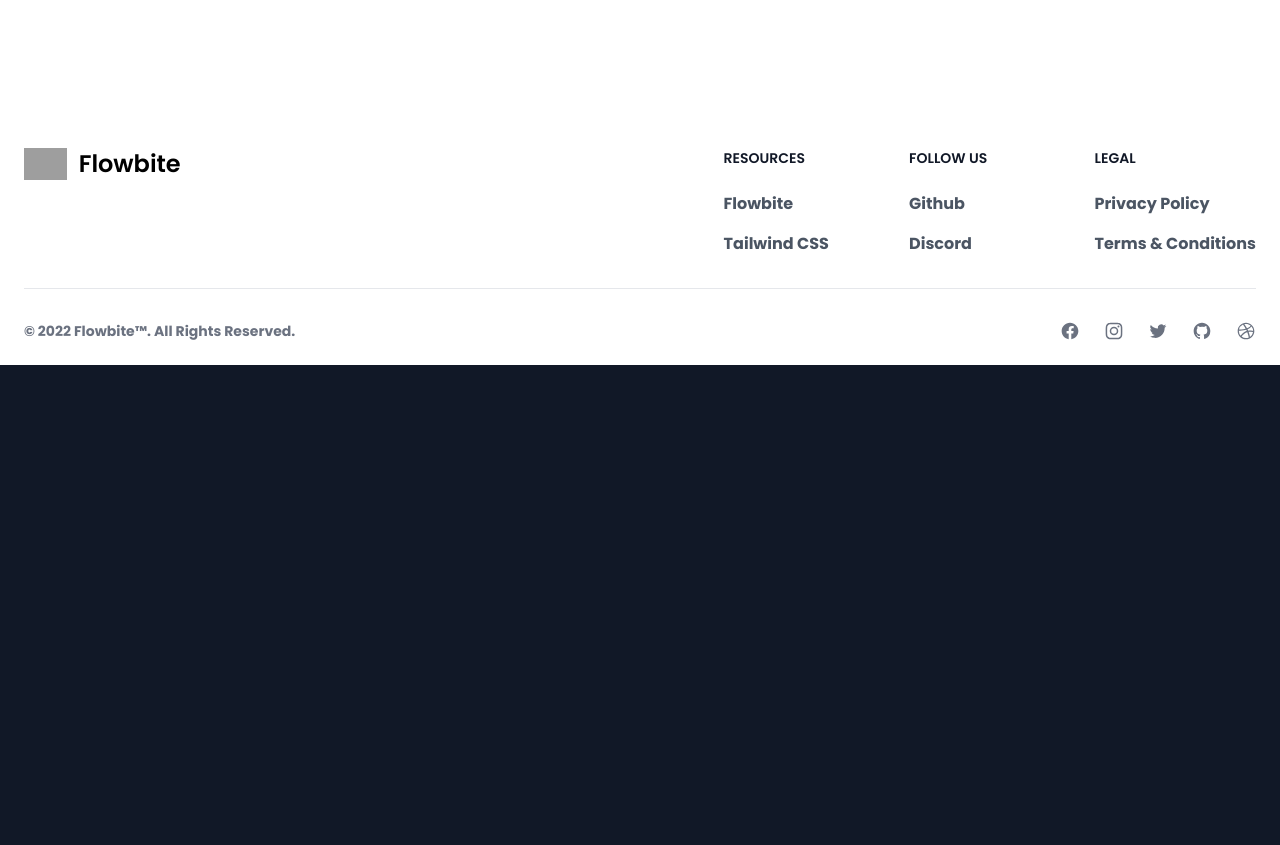
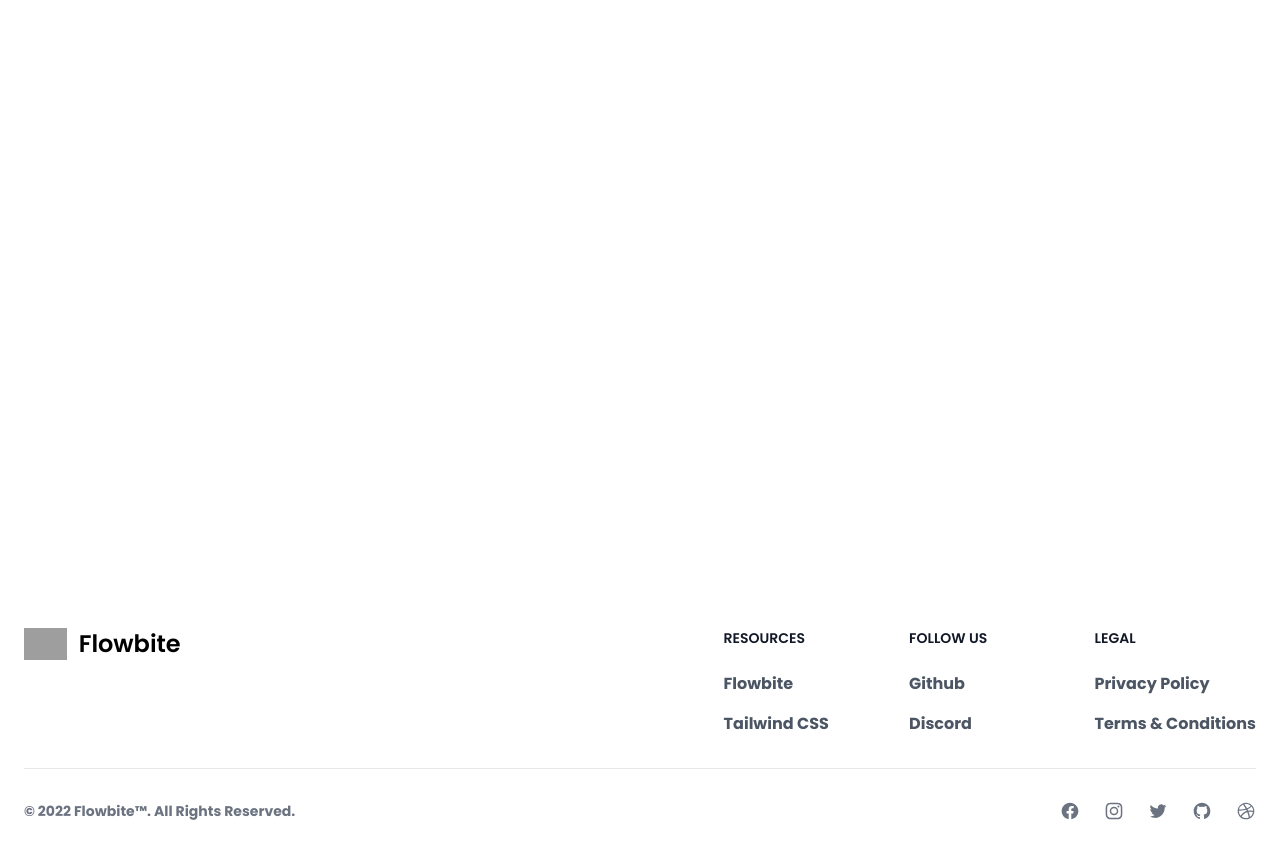
Before and after one commit to JessyQuinto/portafolio, an Angular app: page / in a window 1280 px wide. Shown: the part 800-1645 px from the top of the page. Before the commit the page ends 1165 px from the top, so only its background shows below. Built offline with nearby package versions, Linux system fonts and the light colour scheme; grey boxes are pictures that could not be loaded.

Commit message:
Update app.component.html

```diff
--- a/src/app/app.component.html
+++ b/src/app/app.component.html
@@ -66,7 +66,6 @@
   </nav>
 </header>
 
-
 <section class="bg-white dark:bg-gray-900">
   <div class="container mx-auto flex flex-col lg:flex-row items-center py-5 lg:py-60">
     <div class="flex-1 flex justify-center lg:justify-start">
@@ -101,6 +100,26 @@
     </div>
   </div>
 </section>
+
+<section class="bg-white dark:bg-gray-900">
+  <div class="container mx-auto flex flex-col lg:flex-row items-center py-5 lg:py-60">
+    <div class="flex-1 flex justify-center lg:justify-start">
+      <!-- Imagen eliminada -->
+    </div>
+    <div class="flex-1 text-right lg:text-left">
+      <h1 class="text-2xl font-extrabold tracking-tight leading-none text-gray-900 dark:text-white lg:text-4xl mt-0 lg:-mt-4">
+        <!-- Texto eliminado -->
+      </h1>
+      <div class="mt-4">
+        <!-- Enlaces eliminados -->
+      </div>
+      <div class="mt-4 flex items-center justify-center lg:justify-start space-x-4">
+        <!-- Logos eliminados -->
+      </div>
+    </div>
+  </div>
+</section>
+
 
 
 
```
